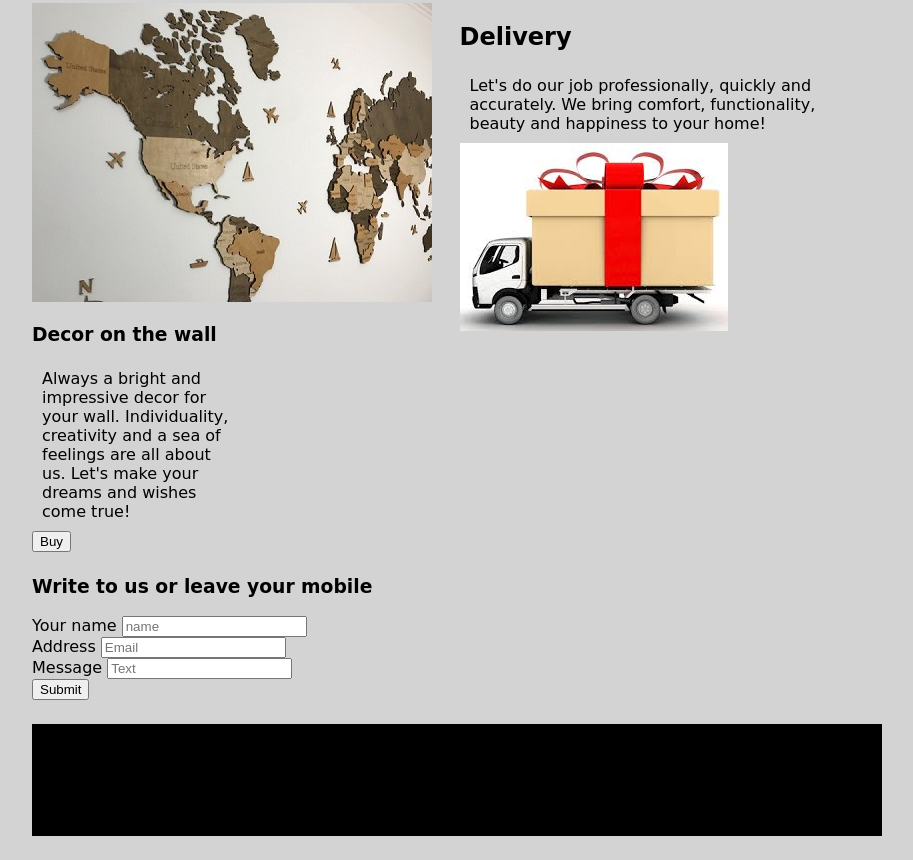
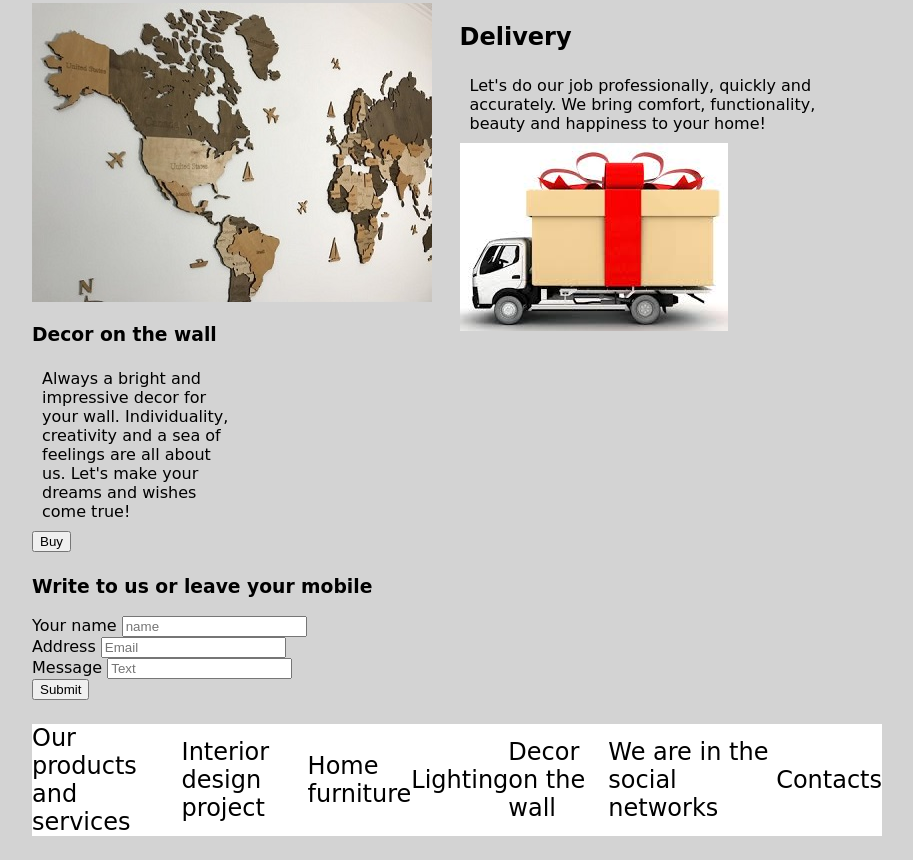
Before and after one commit to voronkooleksandr/my-project, a plain HTML site: page index.html in a window 1280 px wide. Shown: the part 1874-2734 px from the top of the page, without its empty margins (183-1096 px from the left). Drawn offline with Linux system fonts and the light colour scheme; a web font is replaced by a local one.

Commit message:
sample code

```diff
--- a/css/index.css
+++ b/css/index.css
@@ -91,8 +91,8 @@ header .banner {
     width: 50%;
 }
 
-.footer-menu {
-    background-color: black;
+ footer .footer-menu {
+    background-color: white;
     display: flex;
     justify-content: space-around;
     padding: 0;
```
